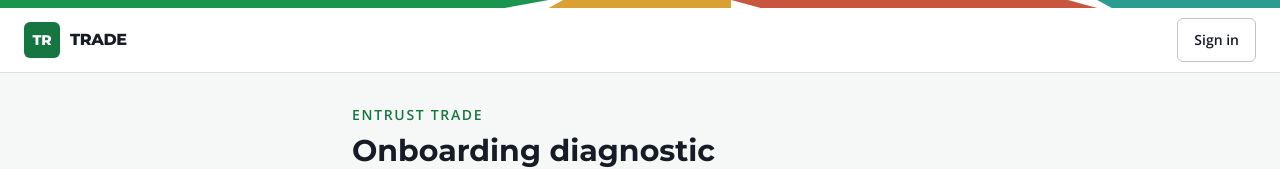
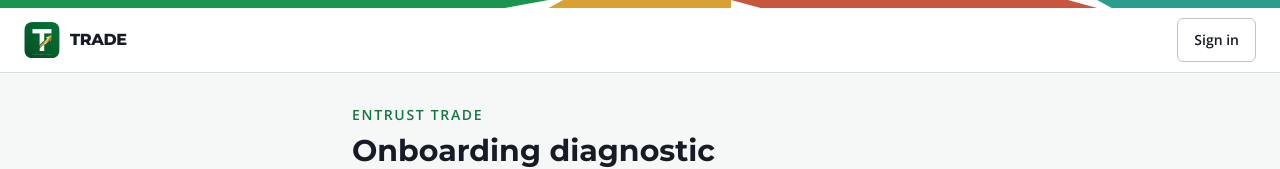
Before and after one commit to Entrust-Africa/entrust-platform, a Next.js app in the folder apps/trade/: page /onboarding in a window 1280 px wide. Shown: the top 169 px of the page. Built offline with nearby package versions, Linux system fonts and the light colour scheme; no server answers.

Commit message:
feat: show the TRADE logo in the header, menu and sign-in page

```diff
--- a/apps/trade/src/app/sign-in/page.tsx
+++ b/apps/trade/src/app/sign-in/page.tsx
@@ -20,7 +20,7 @@ export default async function SignInPage({
       {comeBackTo && <RememberNext next={comeBackTo} />}
       <SignInView
         appName="TRADE"
-        logoSrc=""
+        logoSrc="/logo.png"
         logoAlt="TRADE logo"
         tagline={comeBackTo ? "Apply to the Africa Diaspora Trade and Investment Summit." : "Building export capability for African SMEs."}
         description={
--- a/apps/trade/src/components/shell/brand.tsx
+++ b/apps/trade/src/components/shell/brand.tsx
@@ -1,3 +1,4 @@
+import Image from "next/image";
 import Link from "next/link";
 
 /** The TRADE mark and name, linking home. */
@@ -9,7 +10,7 @@ export function Brand({ onNavigate }: { onNavigate?: () => void }) {
       onClick={onNavigate}
       className="flex items-center gap-2.5 rounded-md transition-opacity hover:opacity-90 focus-visible:outline-2 focus-visible:outline-brand-500"
     >
-      <span className="flex size-9 items-center justify-center rounded-md bg-brand-600 font-display text-sm font-black text-white shadow-xs">TR</span>
+      <Image src="/logo.png" alt="" width={36} height={36} className="size-9 object-contain" priority />
       <span className="font-display text-base font-extrabold tracking-tight text-ink">TRADE</span>
     </Link>
   );
--- a/apps/trade/src/components/shell/mobile-nav.tsx
+++ b/apps/trade/src/components/shell/mobile-nav.tsx
@@ -2,6 +2,7 @@
 
 import { useEffect, useRef, useState } from "react";
 import { createPortal } from "react-dom";
+import Image from "next/image";
 import Link from "next/link";
 import { LogOut, Menu, X } from "lucide-react";
 import { Patchwork } from "@entrust/ui";
@@ -149,9 +150,7 @@ export function MobileNav({ user }: MobileNavProps) {
                     aria-label="TRADE Platform"
                     className="flex items-center gap-2.5 transition-opacity hover:opacity-90"
                   >
-                    <span className="flex size-9 items-center justify-center rounded-md bg-brand-600 font-display text-sm font-black text-white shadow-xs">
-                      TR
-                    </span>
+                    <Image src="/logo.png" alt="" width={36} height={36} className="size-9 object-contain" />
                     <span className="font-display text-base font-extrabold tracking-tight text-ink">
                       TRADE
                     </span>
--- a/apps/trade/src/components/shell/public-shell.tsx
+++ b/apps/trade/src/components/shell/public-shell.tsx
@@ -1,3 +1,4 @@
+import Image from "next/image";
 import Link from "next/link";
 import { Patchwork } from "@entrust/ui";
 
@@ -29,9 +30,7 @@ export function PublicShell({
             aria-label={homeLabel}
             className="flex items-center gap-2.5 rounded-md transition-opacity hover:opacity-90 focus-visible:outline-2 focus-visible:outline-brand-500"
           >
-            <span className="flex size-9 items-center justify-center rounded-md bg-brand-600 font-display text-sm font-black text-white shadow-xs">
-              TR
-            </span>
+            <Image src="/logo.png" alt="" width={36} height={36} className="size-9 object-contain" priority />
             <span className="font-display text-base font-extrabold tracking-tight text-ink">TRADE</span>
           </Link>
           <Link
```
Also changed, not shown: apps/trade/public/logo.png (added).
